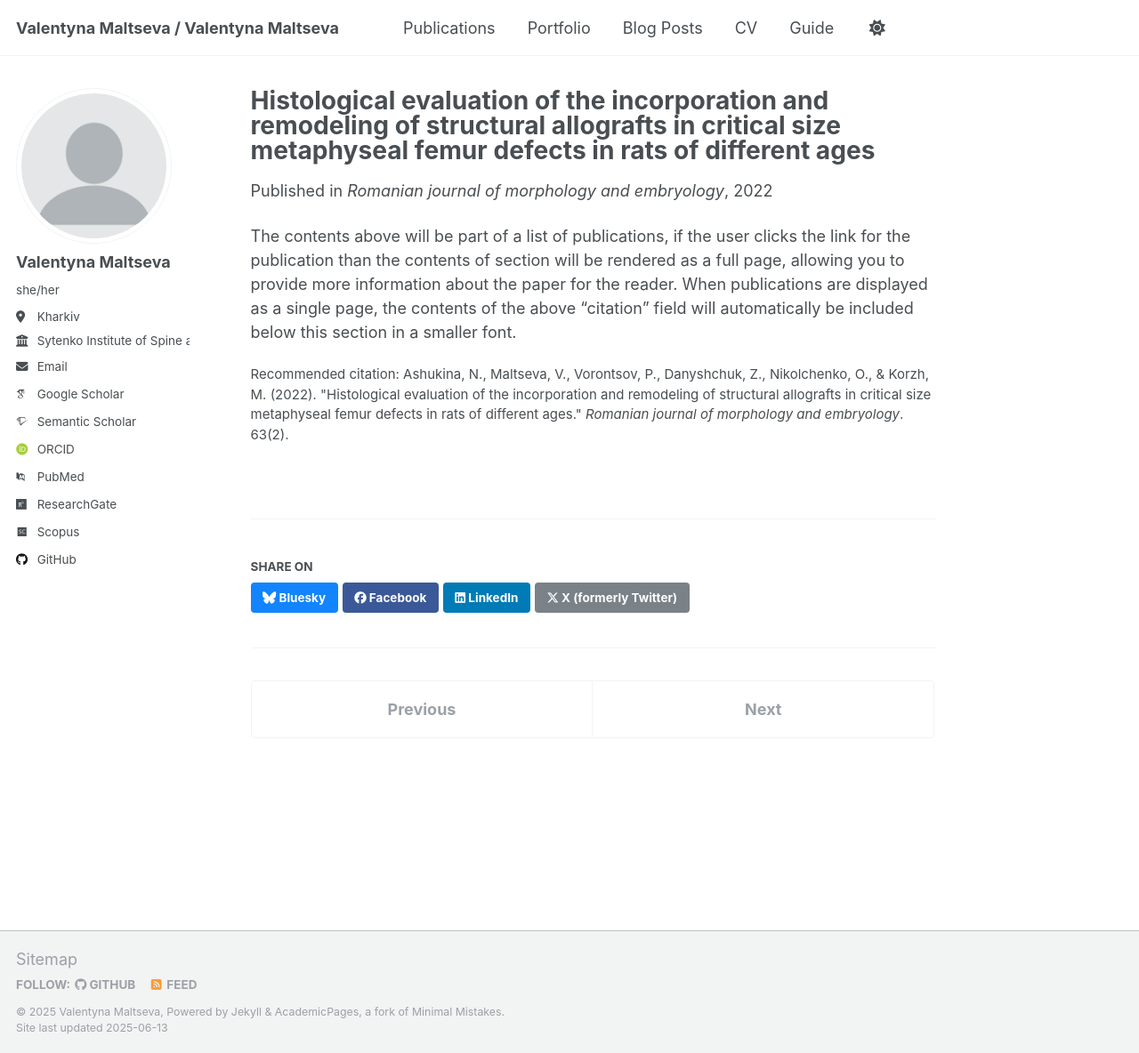
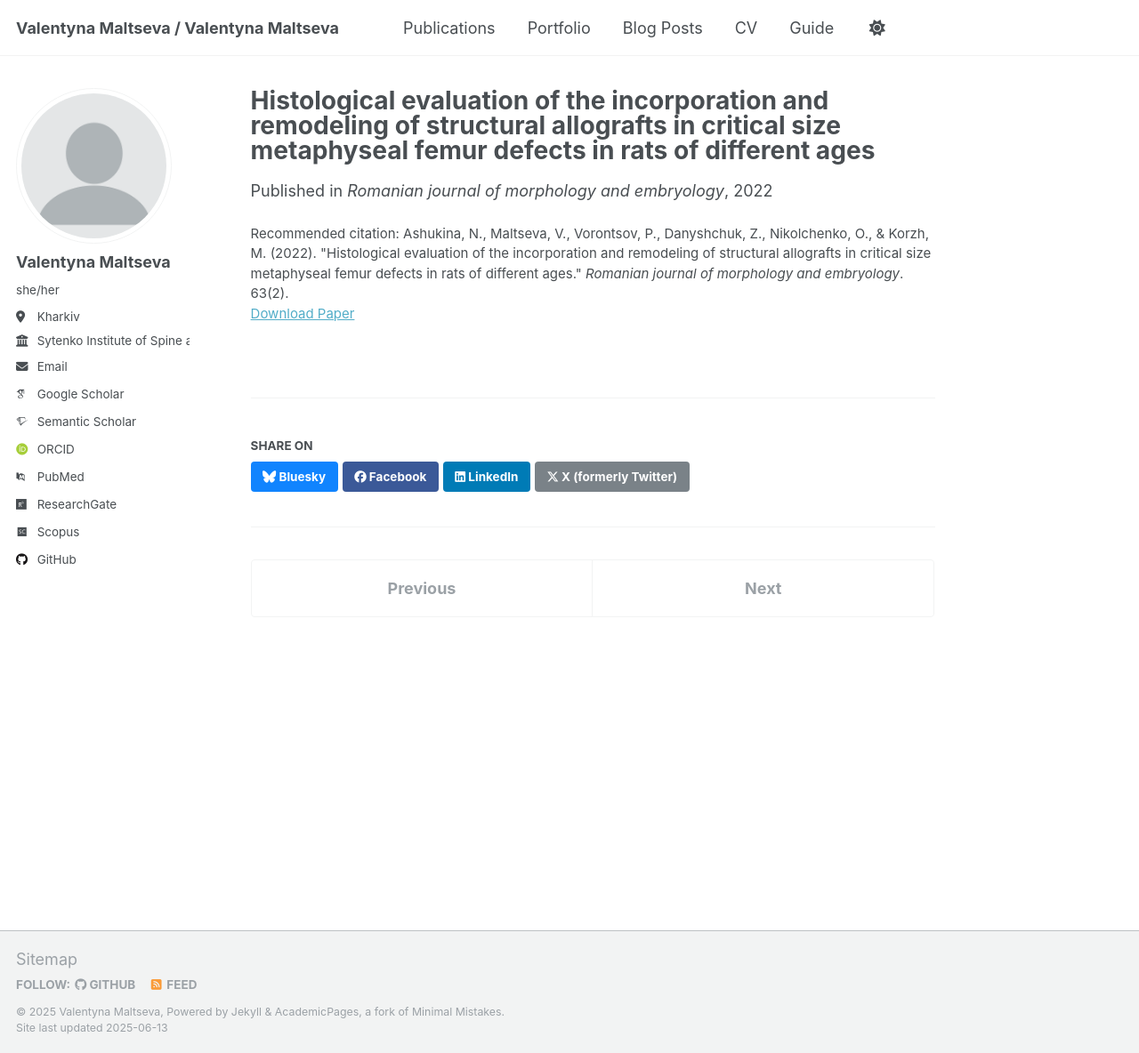
Before and after one commit to valentynamaltseva/valentynamaltseva.github.io, a Jekyll site: the page built from _publications/2022-histological evaluation.md, in a window 1280 px wide and 1184 px high. Shown: the whole window at 89% size. Built offline with Jekyll 4.4.1, drawn with Linux system fonts in a browser that asks for light colours; some web fonts are replaced.

Commit message:
Update 2022-histological evaluation.md

```diff
--- a/_publications/2022-histological evaluation.md
+++ b/_publications/2022-histological evaluation.md
@@ -6,8 +6,6 @@ permalink: /publication/2022-histological evaluation
 excerpt:
 date: 2022-10-25
 venue: 'Romanian journal of morphology and embryology'
-doi: '10.47162/RJME.63.2.06'
+paperurl: 'https://doi.org/10.47162/RJME.63.2.06'
 citation: 'Ashukina, N., Maltseva, V., Vorontsov, P., Danyshchuk, Z., Nikolchenko, O., & Korzh, M. (2022). &quot;Histological evaluation of the incorporation and remodeling of structural allografts in critical size metaphyseal femur defects in rats of different ages.&quot; <i>Romanian journal of morphology and embryology</i>. 63(2).'
 ---
-
-The contents above will be part of a list of publications, if the user clicks the link for the publication than the contents of section will be rendered as a full page, allowing you to provide more information about the paper for the reader. When publications are displayed as a single page, the contents of the above "citation" field will automatically be included below this section in a smaller font.
```
